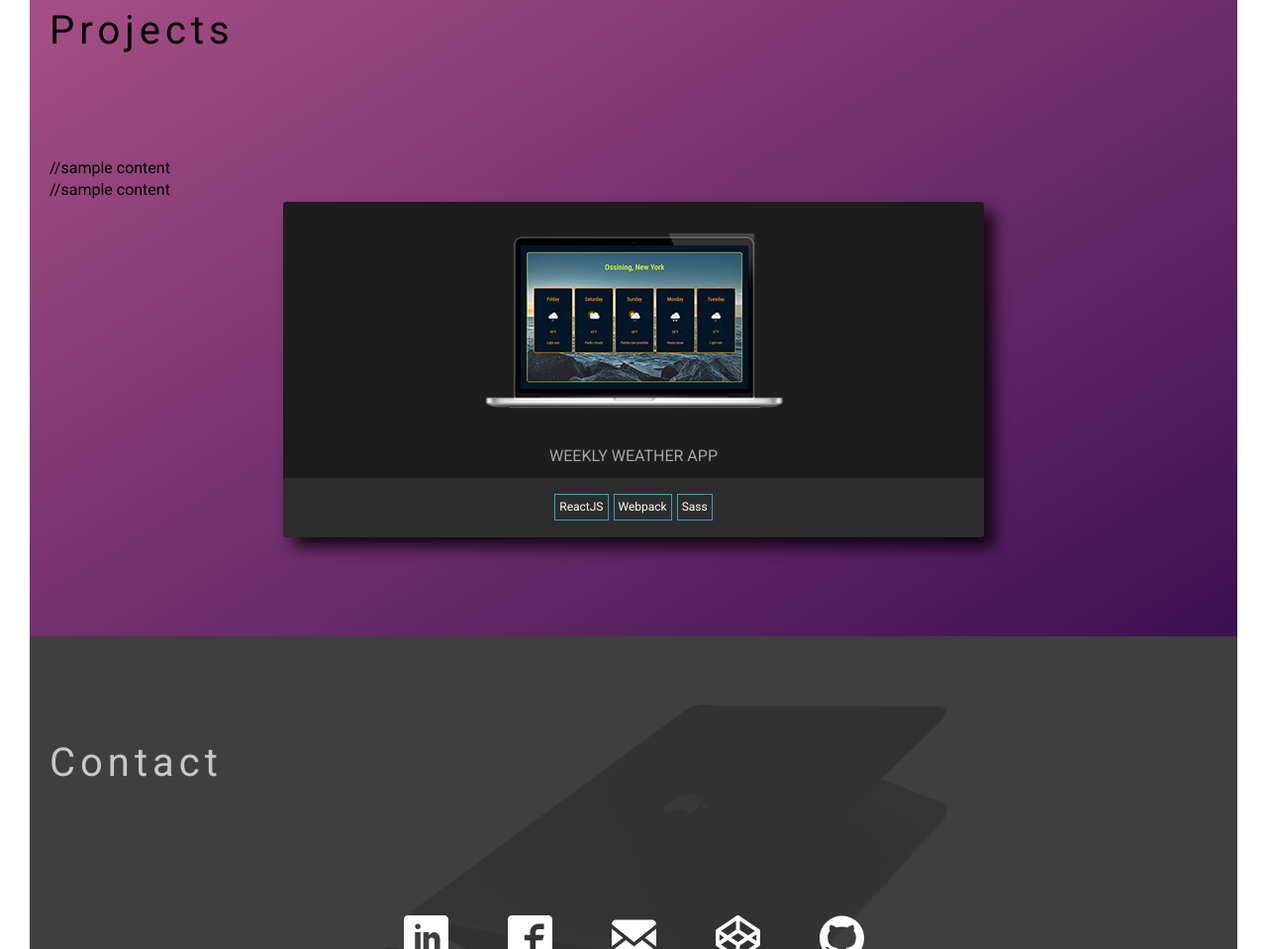
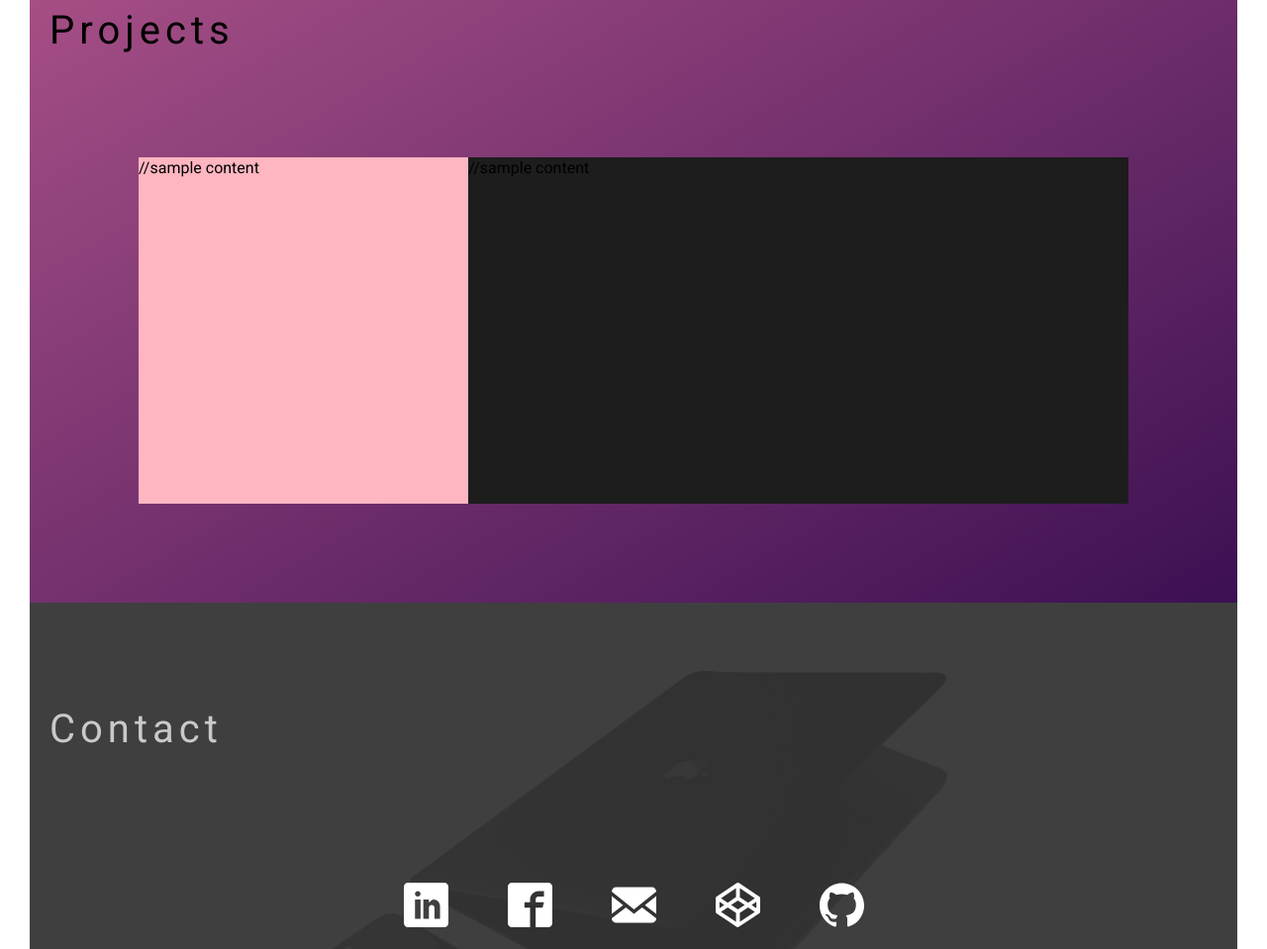
Before and after one commit to Sfailla/portfolio-website, a website: page index.html in a window 1280 px wide. Shown: the part 2373-3332 px from the top of the page at 99% size. Drawn offline with Linux system fonts and the light colour scheme; some packages are replaced by stand-ins of ours.

Commit message:
added style descriptions to css files

```diff
--- a/sass/base/_typography.scss
+++ b/sass/base/_typography.scss
@@ -1,3 +1,7 @@
+/**============================================================================
+				TYPOGRAPHY STYLES
+=============================================================================*/
+
 .home-lead {
 	font-size: 4.6rem;
 	font-weight: 300;
--- a/sass/components/_button.scss
+++ b/sass/components/_button.scss
@@ -1,4 +1,6 @@
-// BUTTONS
+/**============================================================================
+				BUTTON STYLES
+=============================================================================*/
 
 .button {
 	width: 12rem;
@@ -16,6 +18,7 @@
 		text-decoration: none;
 		font-size: 2.2rem;
 		color: $color-grey-text;
+
 		&:hover {
 			box-shadow: 0 3px 1rem rgba(0, 0, 0, .6);
 		}
@@ -23,11 +26,13 @@
 			color: white;
 		}
 	}
+
 	&--contact,
 	&--project {
 		position: relative;
 		z-index: 1;
 	}
+
 	&--contact::after,
 	&--project::after {
 		content: "";
@@ -39,13 +44,15 @@
 		background: $color-flat-blue;
 		transform: scaleY(0);
 		transform-origin: bottom;
-		transition: transform .3s;
+		transition: transform .3s ease-in;
 		z-index: -1;
 	}
+
 	&--contact:hover::after,
 	&--project:hover::after {
 		transform: scaleY(1);
 	}
+
 	&--contact,
 	&--project {
 		& span {
--- a/sass/layout/_about.scss
+++ b/sass/layout/_about.scss
@@ -1,3 +1,7 @@
+/**============================================================================
+				ABOUT SECTION STYLES
+=============================================================================*/
+
 .about {
 	font-family: $font-primary;
 	padding: 10rem 2rem;
--- a/sass/layout/_contact.scss
+++ b/sass/layout/_contact.scss
@@ -1,3 +1,7 @@
+/**============================================================================
+				CONTACT SECTION STYLES
+=============================================================================*/
+
 .contact {
 	background: url('../img/apple-devices.png') no-repeat center center / cover;
 	grid-column: full-start / full-end;
--- a/sass/layout/_home.scss
+++ b/sass/layout/_home.scss
@@ -1,3 +1,7 @@
+/**============================================================================
+				HOME SECTION STYLES
+=============================================================================*/
+
 .home {
 	padding: 2rem;
 	background: url('../img/hero-dark1-bg.png') no-repeat center center / cover;
--- a/sass/layout/_practices.scss
+++ b/sass/layout/_practices.scss
@@ -1,3 +1,7 @@
+/**============================================================================
+				PRACTICES SECTION STYLES
+=============================================================================*/
+
 .practices {
 	background-color: $color-grey-dark;
 	grid-column: full / full;
--- a/sass/layout/_projects.scss
+++ b/sass/layout/_projects.scss
@@ -1,20 +1,70 @@
+/**=========================================================================
+				PROJECT SECTION STYLES
+	=========================================================================**/
 .projects {
 	// background-image: linear-gradient(to right bottom, #16bffd, #cb3066);
 	background-image: linear-gradient(to right bottom, #ad5389, #3c1053);
 	grid-column: full-start / full-end;
 	padding: 10rem 2rem;
 
+	&__heading {
+		max-width: 120rem;
+		margin: 0 auto;
+		padding: 0 0 10rem 0;
+	}
+
+	& img {
+		max-width: 60%;
+	}
+
+	/**=========================================================================
+				DESKTOP CARD STYLES
+	=========================================================================**/
+
+	&__container {
+		@media (max-width: 56.25em) {
+			display: none;
+		}
+		max-width: 100rem;
+		margin: 0 auto;
+	}
+
+	&__desktop-card {
+		width: 100%;
+		height: 35rem;
+		background: #1d1d1d;
+
+		display: grid;
+		grid-template-columns: 1fr 2fr;
+	}
+
+	&__left-card {
+		background-color: lightpink;
+	}
+	&__right-card {
+	}
+
+	/**=========================================================================
+				MOBILE CARD STYLES
+	=========================================================================**/
+
+	&__mobile-container {
+		@media (min-width: 56.25em) {
+			display: none;
+		}
+	}
+
 	&__card {
+		max-width: 80%;
 		color: #a7a7a7;
 		background: #1d1d1d;
 		border-radius: 3px;
-		max-width: 60%;
 		margin: 0 auto;
 		height: auto;
+		transition: max-width .3s ease-out;
 		box-shadow: var(--boxes-shadow);
 
 		@media (max-width: 68.75em) {
-			max-width: 75%;
 		}
 
 		@media (max-width: 56.25em) {
@@ -51,16 +101,6 @@
 		border-bottom-left-radius: 3px;
 	}
 
-	&__heading {
-		max-width: 120rem;
-		margin: 0 auto;
-		padding: 0 0 10rem 0;
-	}
-
-	& img {
-		max-width: 60%;
-	}
-
 	&__card-text {
 		max-width: 30rem;
 		margin: 0 auto;
```
Also changed, not shown: css/style.css.
